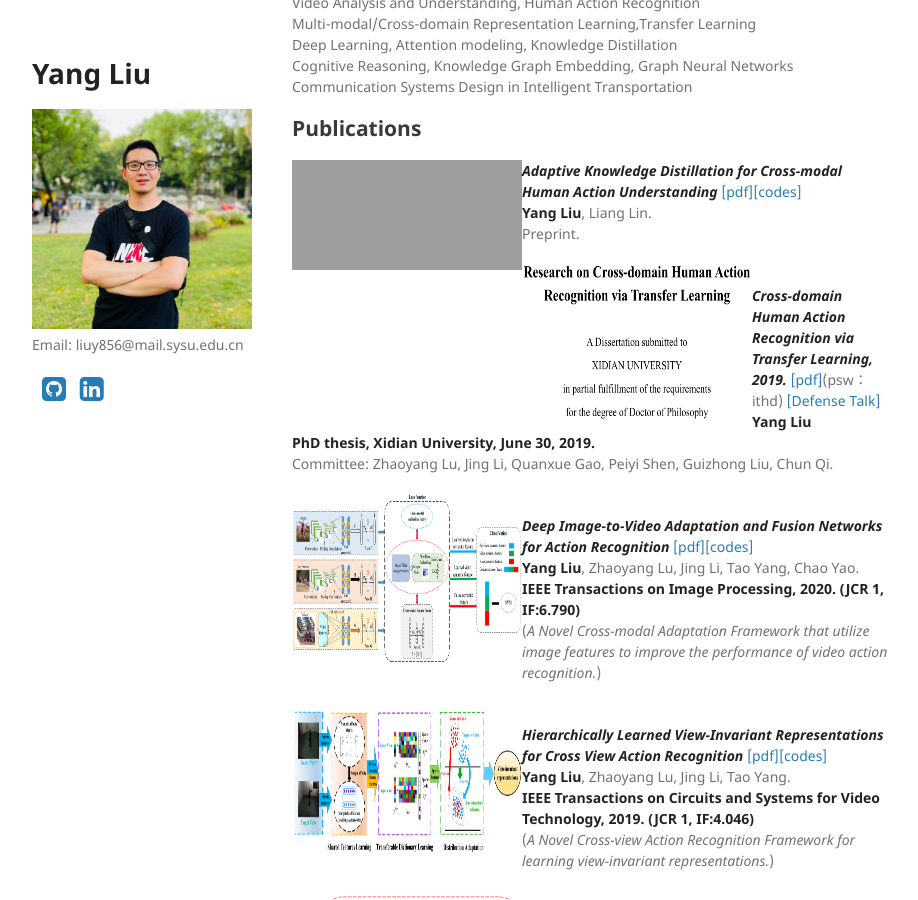
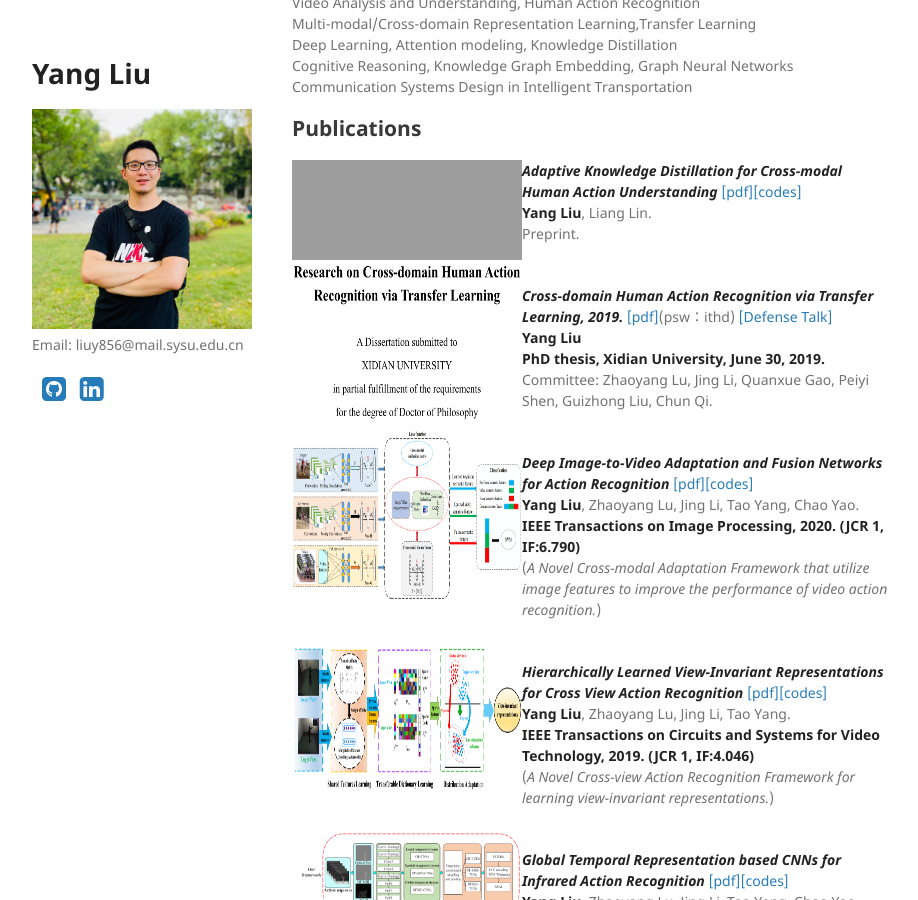
Before and after one commit to YangLiu9208/home, a Jekyll site: the page built from index.md, in a window 1280 px wide and 900 px high, scrolled down 907 px. Shown: the whole window, without its empty margins (178-1096 px from the left). Built offline with Jekyll 4.4.1, drawn with Linux system fonts in a browser that asks for light colours; a style sheet for code colours, icons or effects is not loaded; grey boxes are pictures that could not be loaded.

Commit message:
Update index.md

```diff
--- a/index.md
+++ b/index.md
@@ -42,7 +42,7 @@ Communication Systems Design in Intelligent Transportation
 
 <div align="left">
           <a>
-            <img border="0" src="./AKDN.png" align="left" width="230" height="110">
+            <img border="0" src="./AKDN.png" align="left" width="230" height="100">
           </a>
 </div>
 ***Adaptive Knowledge Distillation for Cross-modal Human Action Understanding*** [[pdf]](https://yangliu9208.github.io/home/)[[codes]](https://yangliu9208.github.io/home/)
```
